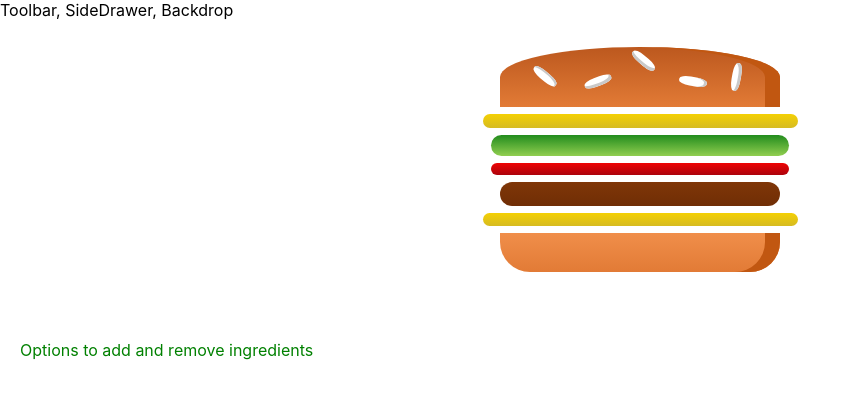
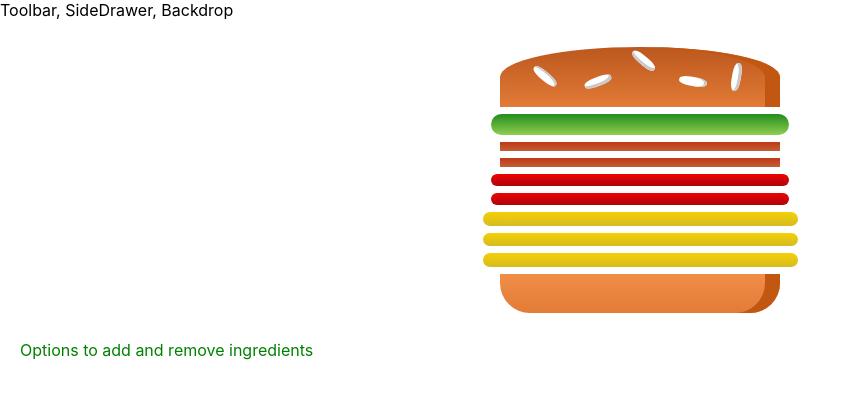
Before and after one commit to emilyjspencer/Burger-Continued, a React (Create React App) app: page / in a window 1280 px wide. Shown: the top 398 px of the page, without its empty margins (0-857 px from the left). Built offline with nearby package versions, Linux system fonts and the light colour scheme.

Commit message:
Outputs burger ingredients dynamically. Converts object into array

```diff
--- a/src/components/Burger/Burger.js
+++ b/src/components/Burger/Burger.js
@@ -5,14 +5,18 @@
 
 
 const Burger = (props) => {
+    const transformedIngredients = Object.keys(props.ingredients)
+      .map(igKey => {
+          // converting object in state to an array
+          return [...Array(props.ingredients[igKey])].map((_, index) => {
+              return <BurgerIngredients key={igKey + index} type={igKey} />
+          });
+      })
+
     return (
       <div className="Burger">
           <BurgerIngredients type="bread-top" />
-          <BurgerIngredients type="cheese" />
-          <BurgerIngredients type="salad" />
-          <BurgerIngredients type="tomato" />
-          <BurgerIngredients type="beef" />
-          <BurgerIngredients type="cheese" />
+         {transformedIngredients}
           <BurgerIngredients type="bread-bottom" />
       </div>
 
--- a/src/containers/BurgerBuilder/BurgerBuilder.js
+++ b/src/containers/BurgerBuilder/BurgerBuilder.js
@@ -4,13 +4,26 @@
 
 
 class BurgerBuilder extends Component {
+  constructor(props) {
+    super(props);
 
+    this.state = {
+      ingredients: {
+        salad: 1,
+        setain: 1,
+        bacon: 2,
+        tomato: 2,
+        cheese: 3
+      }
+
+    }
+  }
   render() {
 
     return (
       <aux>
         <div>
-            <Burger />
+            <Burger ingredients={this.state.ingredients} />
         </div>
         <div>Options to add and remove ingredients</div>
       </aux>
```
